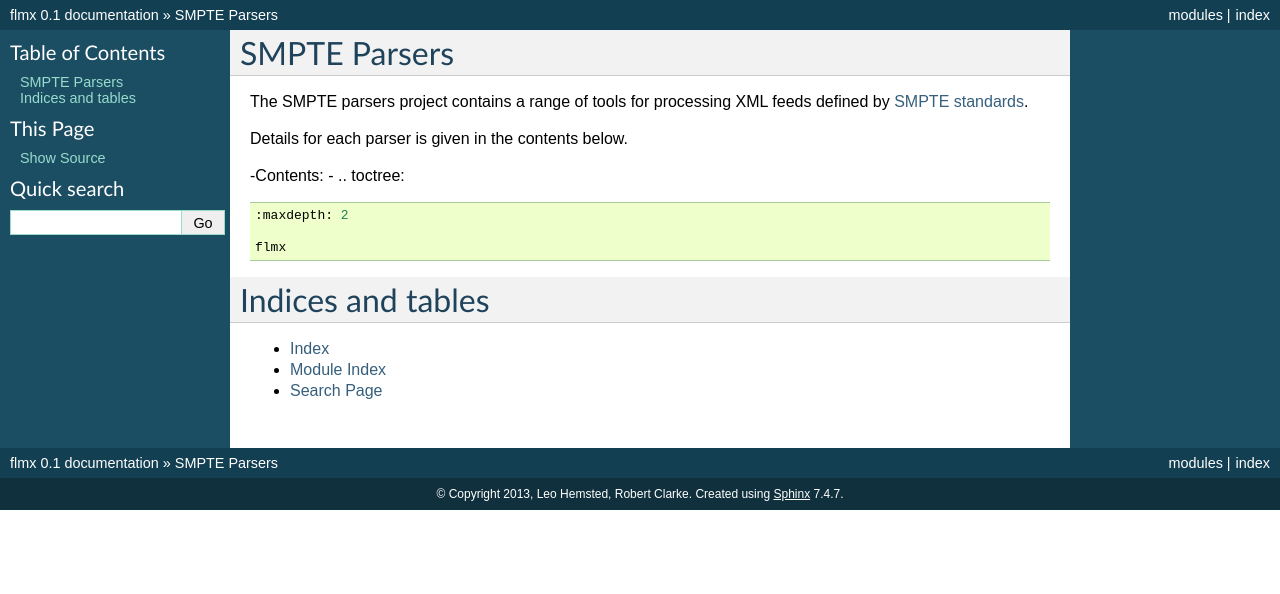
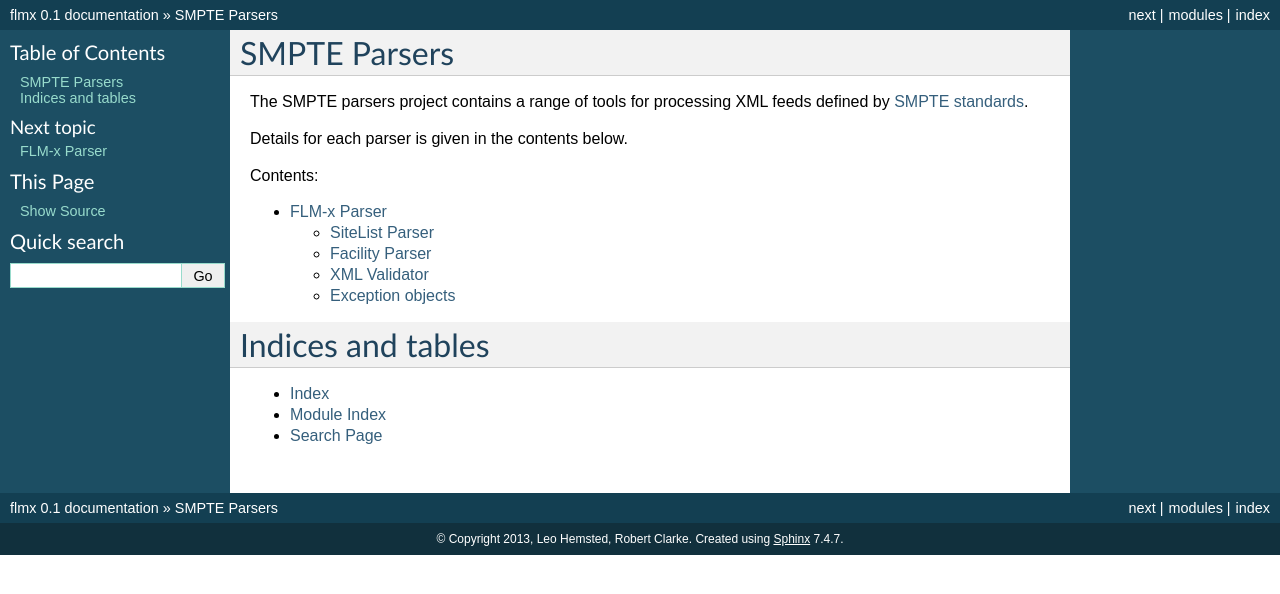
Before and after one commit to artsalliancemedia/smpteparsers, a Sphinx documentation site: the page built from doc/index.rst, in a window 1280 px wide. Shown: the top 594 px of the page. Built offline with Sphinx 7.4.7, drawn with Linux system fonts in a browser that asks for light colours.

Commit message:
fixed documentation

```diff
--- a/doc/index.rst
+++ b/doc/index.rst
@@ -13,8 +13,8 @@ Details for each parser is given in the contents below.
 
 .. _`SMPTE standards`: http://standards.smpte.org/
 
--Contents:
--
+Contents:
+
 .. toctree::
    :maxdepth: 2
 
--- a/doc/sitelistparser.rst
+++ b/doc/sitelistparser.rst
@@ -1,4 +1,4 @@
-
+.. module:: flmx.sitelist
 ================================
 SiteList Parser
 ================================
@@ -8,5 +8,7 @@
 Functions & Objects
 --------------------------------
 
-.. automodule:: flmx.sitelist
+.. autoclass:: SiteListParser
    :members:
+
+   .. automethod:: __init__
```
Also changed, not shown: doc/facilityparser.rst (+13 -1 lines), 1 other file.
